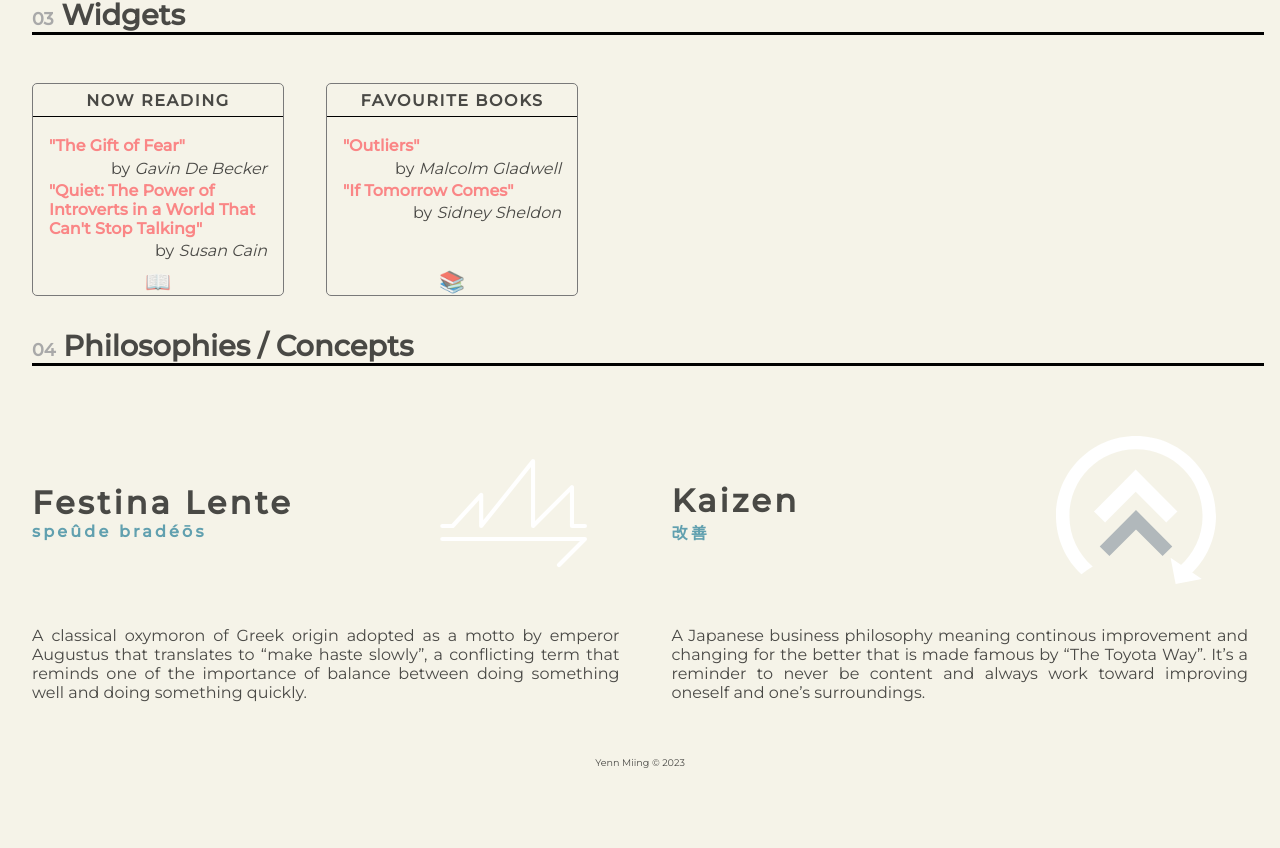
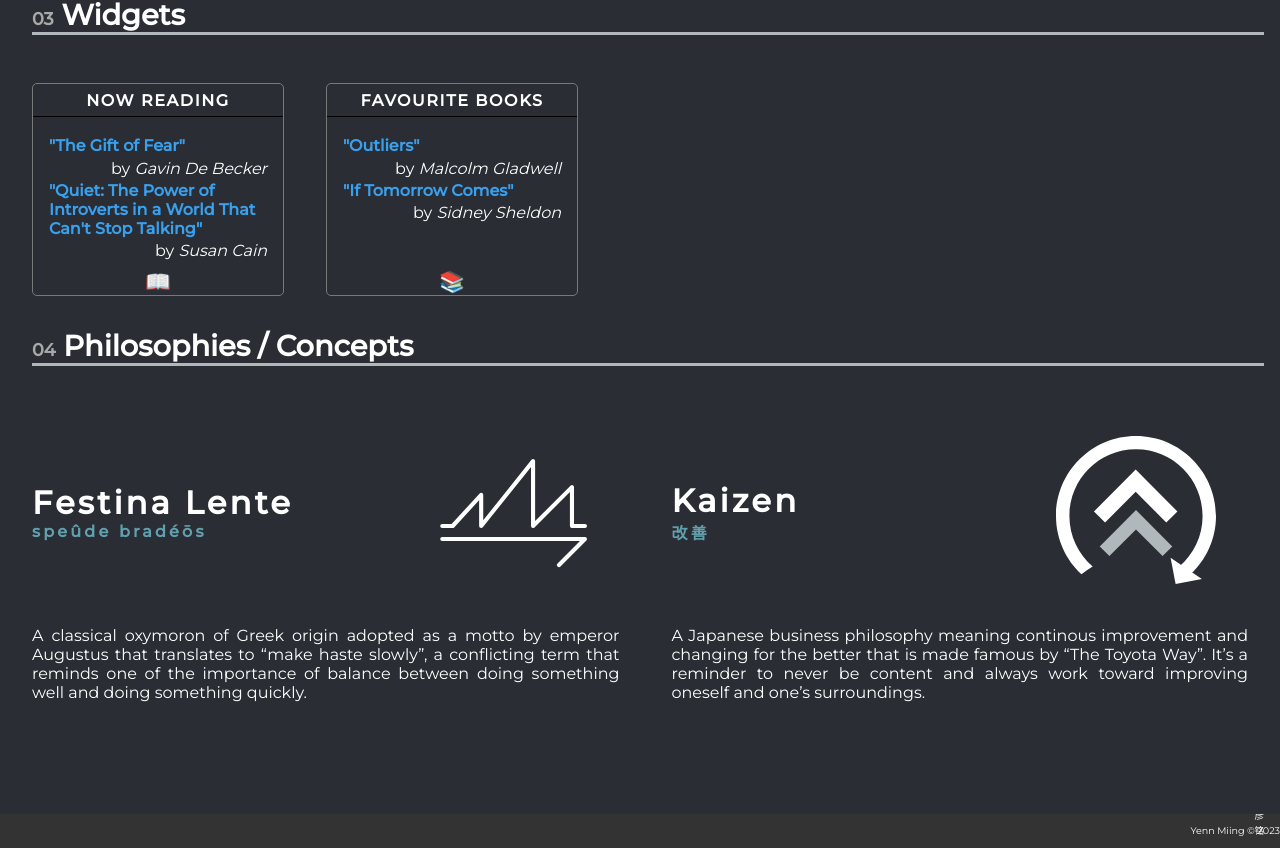
Before and after one commit to yenn01/website, a SvelteKit app: page /about in a window 1280 px wide. Shown: the part 1614-2462 px from the top of the page. Before the commit the page ends 2406 px from the top, so only its background shows below. Built offline with nearby package versions, Linux system fonts and the light colour scheme.

Commit message:
Dark mode conversion

```diff
--- a/src/lib/components/about/TitleDividerComp.svelte
+++ b/src/lib/components/about/TitleDividerComp.svelte
@@ -21,7 +21,7 @@
 	}
 
 	.skillTitle {
-		border-bottom: 3px solid black;
+		border-bottom: 3px solid var(--color-text-dark);
 		margin-bottom: 3rem;
 		margin-left: 1rem;
 		margin-top: 2rem;
--- a/src/routes/+layout.svelte
+++ b/src/routes/+layout.svelte
@@ -3,6 +3,7 @@
 	import Header from './Header.svelte';
 	import { fade } from 'svelte/transition';
 	import './styles.css';
+	import Footer from './Footer.svelte';
 
 	export let data;
 </script>
@@ -16,9 +17,7 @@
 		</main>
 	{/key}
 
-	<footer>
-		<p>Yenn Miing &#xa9; 2023</p>
-	</footer>
+	<Footer />
 </div>
 
 <style>
--- a/src/routes/+page.svelte
+++ b/src/routes/+page.svelte
@@ -28,6 +28,8 @@
 			translateY: '-24%',
 			duration: 10000,
 			autoplay: false,
+			color: '#000000',
+			stroke: '#000000',
 			easing: 'easeInOutCubic'
 		});
 		resizeLogo = anime({
@@ -84,9 +86,9 @@
 			<svg id="logo" version="1.1" viewBox="0 0 108.78 190.52" xmlns="http://www.w3.org/2000/svg">
 				<g transform="translate(-51.078 -54.024)">
 					<path
+						id="pathcolor"
 						d="m52.228 56.739v32.437l36.162 35.036-36.162 35.036v32.436l52.902 51.254 52.902-51.254v-32.436l-52.902 51.254-9.4868-9.1912 63.07-61.104v-32.437l-52.902 51.254-26.907 26.068-9.9363-9.6268 89.065-86.29v-32.437l-52.902 51.254z"
 						fill="none"
-						stroke="#000"
 						stroke-width="2.6"
 					/>
 				</g>
@@ -120,6 +122,7 @@
 		left: 50vw;
 		transform: translate(-50%, -50%);
 		z-index: 2000;
+		stroke: white;
 	}
 
 	#cont_logo {
--- /dev/null
+++ b/src/routes/Footer.svelte
@@ -0,0 +1,37 @@
+<script>
+</script>
+
+<footer>
+	<p>Yenn Miing &#xa9; 2023</p>
+	<div class="cornerHolder">
+		<p class="chi">彦<br />铭</p>
+	</div>
+</footer>
+
+<style>
+	footer {
+		display: flex;
+		flex-direction: column;
+		justify-content: center;
+		align-items: flex-end;
+		font-size: 0.6rem;
+		/* background-color: var(--color-theme-dark-1); */
+		background-color: #333333;
+		width: 100%;
+		overflow-x: hidden;
+		position: relative;
+		color: white;
+	}
+
+	.cornerHolder {
+		position: absolute;
+		bottom: 0;
+		right: 0;
+	}
+
+	.chi {
+		font-family: 'Microsoft YaHei New', 'Microsoft Yahei', '微软雅黑', 宋体, SimSun, STXihei,
+			'华文细黑', serif;
+		padding-right: 1rem;
+	}
+</style>
--- a/src/routes/Header.svelte
+++ b/src/routes/Header.svelte
@@ -73,27 +73,27 @@
 				<a
 					href="/"
 					class="header-choice"
-					style=" {$page.url.pathname === '/' ? 'border-bottom: 2px solid black;' : ''}">home</a
+					style=" {$page.url.pathname === '/' ? 'border-bottom: 2px solid #b1b8bb;' : ''}">home</a
 				>
 			</li>
 			<li class:active={$page.url.pathname === '/about'}>
 				<a
 					href="/about"
-					style=" {$page.url.pathname === '/about' ? 'border-bottom: 2px solid black;' : ''}"
+					style=" {$page.url.pathname === '/about' ? 'border-bottom: 2px solid #b1b8bb;' : ''}"
 					>about</a
 				>
 			</li>
 			<li class:active={$page.url.pathname.startsWith('/sverdle')}>
 				<a
 					href="/sverdle"
-					style=" {$page.url.pathname === '/posts' ? 'border-bottom: 2px solid black;' : ''}"
+					style=" {$page.url.pathname === '/posts' ? 'border-bottom: 2px solid #b1b8bb;' : ''}"
 					>posts</a
 				>
 			</li>
 			<li class:active={$page.url.pathname.startsWith('/sverdle')}>
 				<a
 					href="/sverdle"
-					style=" {$page.url.pathname === '/games' ? 'border-bottom: 2px solid black;' : ''}"
+					style=" {$page.url.pathname === '/games' ? 'border-bottom: 2px solid #b1b8bb;' : ''}"
 					>game</a
 				>
 			</li>
@@ -131,7 +131,7 @@
 		padding-top: 3vh;
 		font-family: 'Montserrat';
 		font-size: 1.3rem;
-		background-color: #f5f3e8;
+		background-color: #fb8f67;
 		z-index: 100;
 		filter: drop-shadow(0 4px 3px rgba(0, 0, 0, 0.07)) drop-shadow(0 2px 2px rgba(0, 0, 0, 0.06));
 	}
@@ -172,6 +172,7 @@
 		height: 0;
 		position: absolute;
 		top: 0;
+		color: var(--color-text);
 		/* left: calc(50% - var(--size));
 		border: var(--size) solid transparent;
 		border-top: var(--size) solid var(--color-theme-1); */
@@ -193,6 +194,6 @@
 	}
 
 	a:hover {
-		color: var(--color-theme-1);
+		color: black;
 	}
 </style>
--- a/src/routes/about/+page.svelte
+++ b/src/routes/about/+page.svelte
@@ -35,6 +35,7 @@
 		flex-direction: column;
 		justify-content: center;
 		flex-wrap: wrap;
+		margin-bottom: 5rem;
 	}
 
 	.top-displacer {
--- a/src/routes/styles.css
+++ b/src/routes/styles.css
@@ -15,6 +15,8 @@
     --color-theme-3: #39a0ed;
     --color-theme-4: #e89005;
     --color-theme-5: #61a0af;
+    --color-bg-dark-1: #2a2d34 ;
+    --color-text-dark: #b1b8bb;
 	--color-text: rgba(0, 0, 0, 0.7);
 	--column-width: 42rem;
 	--column-margin-top: 4rem;
@@ -26,8 +28,9 @@ body {
 	min-height: 100vh;
 	margin: 0;
 	background-attachment: fixed;
-	background-color: var(--color-bg-0);
+	background-color: var(--color-bg-dark-1);
 	background-size: 100vw 100vh;
+    color:white;
 }
 
 h1,
@@ -41,7 +44,7 @@ p {
 }
 
 a {
-	color: var(--color-theme-1);
+	color: var(--color-theme-3);
 	text-decoration: none;
 }
 
```
